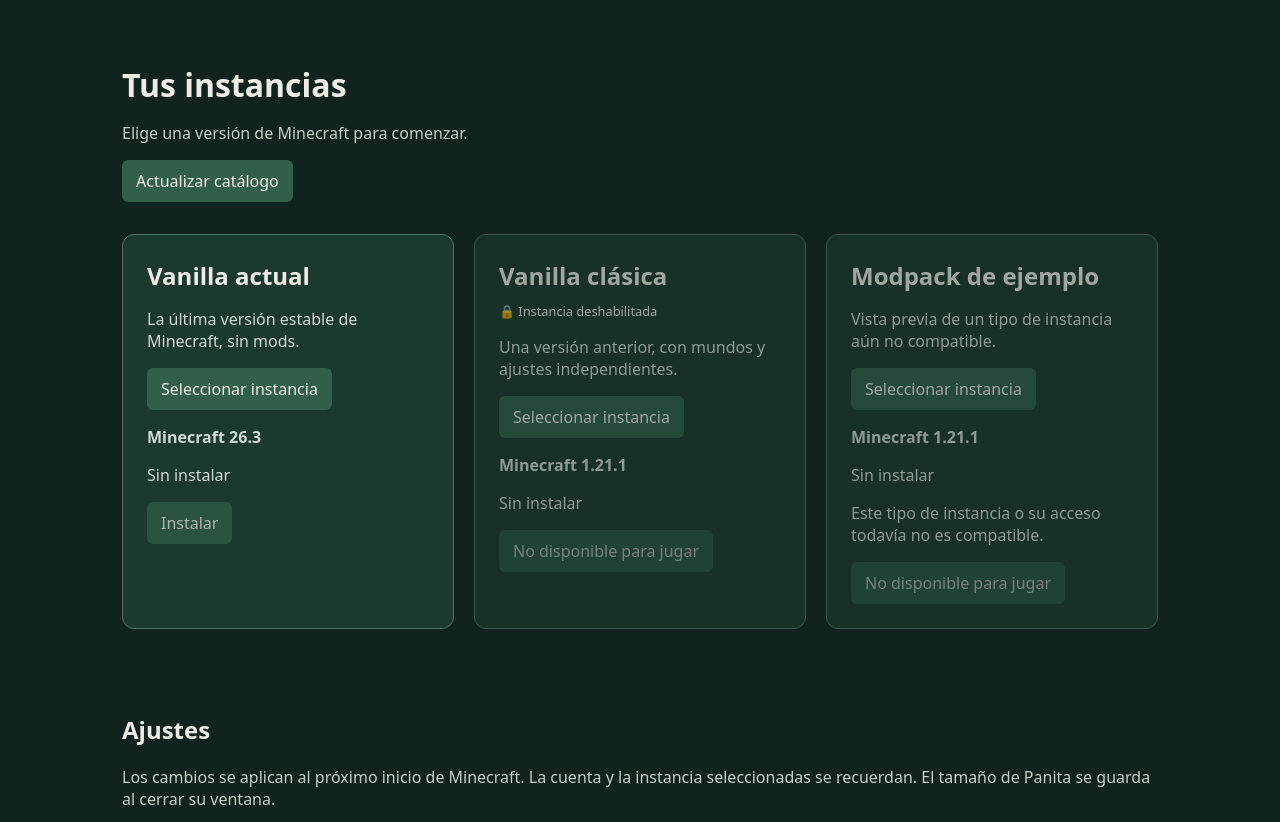
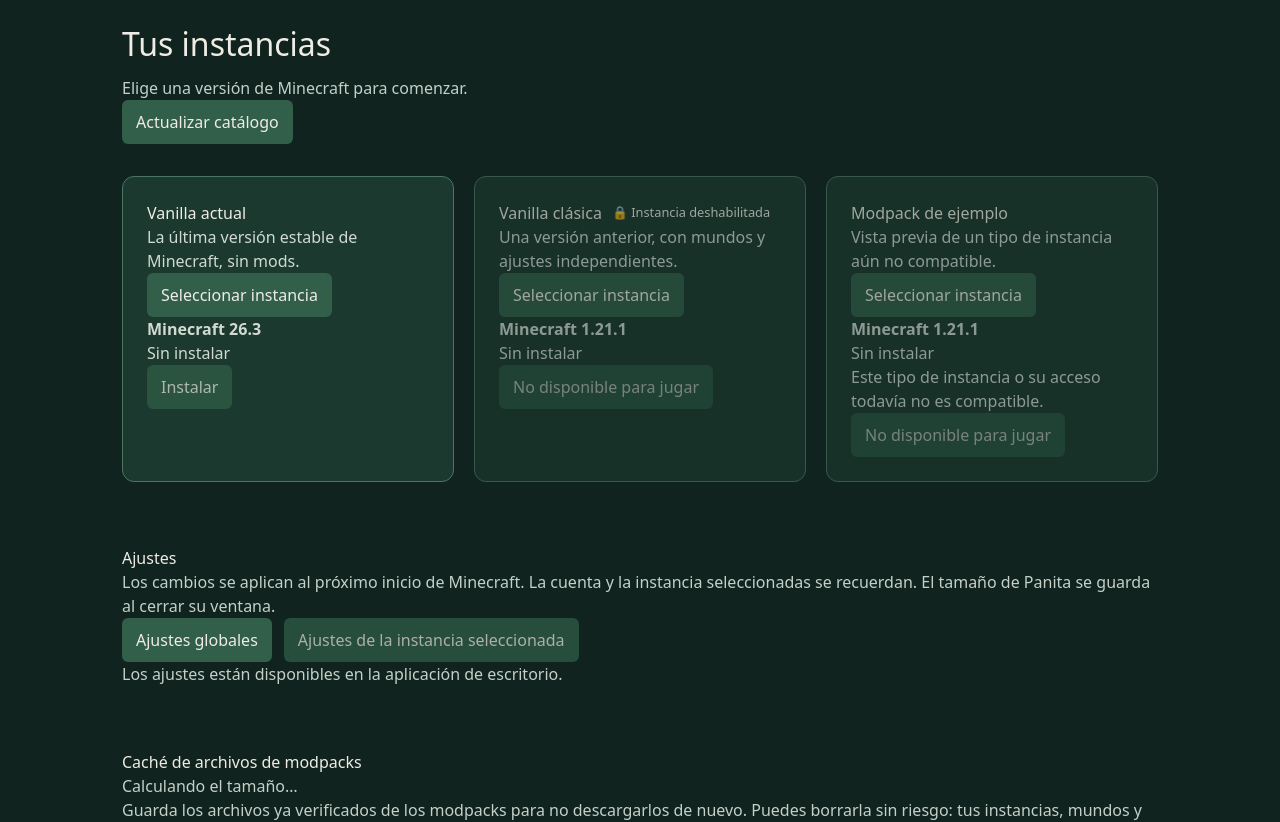
Before and after one commit to panitacraft/panita-client, a React (Vite) app in the folder ui/: page / in a window 1280 px wide. Shown: the part 201-1023 px from the top of the page. Built offline with nearby package versions, Linux system fonts and the light colour scheme.

Commit message:
ui, build: add Tailwind and shadcn component foundations

```diff
--- /dev/null
+++ b/ui/src/components/ui/button.tsx
@@ -0,0 +1,57 @@
+import * as React from "react"
+import { Slot } from "@radix-ui/react-slot"
+import { cva, type VariantProps } from "class-variance-authority"
+
+import { cn } from "@/lib/utils"
+
+const buttonVariants = cva(
+  "inline-flex items-center justify-center gap-2 whitespace-nowrap rounded-md text-sm font-medium transition-colors focus-visible:outline-none focus-visible:ring-1 focus-visible:ring-ring disabled:pointer-events-none disabled:opacity-50 [&_svg]:pointer-events-none [&_svg]:size-4 [&_svg]:shrink-0",
+  {
+    variants: {
+      variant: {
+        default:
+          "bg-primary text-primary-foreground shadow hover:bg-primary/90",
+        destructive:
+          "bg-destructive text-destructive-foreground shadow-sm hover:bg-destructive/90",
+        outline:
+          "border border-input bg-background shadow-sm hover:bg-accent hover:text-accent-foreground",
+        secondary:
+          "bg-secondary text-secondary-foreground shadow-sm hover:bg-secondary/80",
+        ghost: "hover:bg-accent hover:text-accent-foreground",
+        link: "text-primary underline-offset-4 hover:underline",
+      },
+      size: {
+        default: "h-9 px-4 py-2",
+        sm: "h-8 rounded-md px-3 text-xs",
+        lg: "h-10 rounded-md px-8",
+        icon: "h-9 w-9",
+      },
+    },
+    defaultVariants: {
+      variant: "default",
+      size: "default",
+    },
+  }
+)
+
+export interface ButtonProps
+  extends React.ButtonHTMLAttributes<HTMLButtonElement>,
+    VariantProps<typeof buttonVariants> {
+  asChild?: boolean
+}
+
+const Button = React.forwardRef<HTMLButtonElement, ButtonProps>(
+  ({ className, variant, size, asChild = false, ...props }, ref) => {
+    const Comp = asChild ? Slot : "button"
+    return (
+      <Comp
+        className={cn(buttonVariants({ variant, size, className }))}
+        ref={ref}
+        {...props}
+      />
+    )
+  }
+)
+Button.displayName = "Button"
+
+export { Button, buttonVariants }
--- /dev/null
+++ b/ui/src/components/ui/dialog.tsx
@@ -0,0 +1,122 @@
+"use client"
+
+import * as React from "react"
+import * as DialogPrimitive from "@radix-ui/react-dialog"
+import { X } from "lucide-react"
+
+import { cn } from "@/lib/utils"
+
+const Dialog = DialogPrimitive.Root
+
+const DialogTrigger = DialogPrimitive.Trigger
+
+const DialogPortal = DialogPrimitive.Portal
+
+const DialogClose = DialogPrimitive.Close
+
+const DialogOverlay = React.forwardRef<
+  React.ElementRef<typeof DialogPrimitive.Overlay>,
+  React.ComponentPropsWithoutRef<typeof DialogPrimitive.Overlay>
+>(({ className, ...props }, ref) => (
+  <DialogPrimitive.Overlay
+    ref={ref}
+    className={cn(
+      "fixed inset-0 z-50 bg-black/80  data-[state=open]:animate-in data-[state=closed]:animate-out data-[state=closed]:fade-out-0 data-[state=open]:fade-in-0",
+      className
+    )}
+    {...props}
+  />
+))
+DialogOverlay.displayName = DialogPrimitive.Overlay.displayName
+
+const DialogContent = React.forwardRef<
+  React.ElementRef<typeof DialogPrimitive.Content>,
+  React.ComponentPropsWithoutRef<typeof DialogPrimitive.Content>
+>(({ className, children, ...props }, ref) => (
+  <DialogPortal>
+    <DialogOverlay />
+    <DialogPrimitive.Content
+      ref={ref}
+      className={cn(
+        "fixed left-[50%] top-[50%] z-50 grid w-full max-w-lg translate-x-[-50%] translate-y-[-50%] gap-4 border bg-background p-6 shadow-lg duration-200 data-[state=open]:animate-in data-[state=closed]:animate-out data-[state=closed]:fade-out-0 data-[state=open]:fade-in-0 data-[state=closed]:zoom-out-95 data-[state=open]:zoom-in-95 data-[state=closed]:slide-out-to-left-1/2 data-[state=closed]:slide-out-to-top-[48%] data-[state=open]:slide-in-from-left-1/2 data-[state=open]:slide-in-from-top-[48%] sm:rounded-lg",
+        className
+      )}
+      {...props}
+    >
+      {children}
+      <DialogPrimitive.Close className="absolute right-4 top-4 rounded-sm opacity-70 ring-offset-background transition-opacity hover:opacity-100 focus:outline-none focus:ring-2 focus:ring-ring focus:ring-offset-2 disabled:pointer-events-none data-[state=open]:bg-accent data-[state=open]:text-muted-foreground">
+        <X className="h-4 w-4" />
+        <span className="sr-only">Cerrar</span>
+      </DialogPrimitive.Close>
+    </DialogPrimitive.Content>
+  </DialogPortal>
+))
+DialogContent.displayName = DialogPrimitive.Content.displayName
+
+const DialogHeader = ({
+  className,
+  ...props
+}: React.HTMLAttributes<HTMLDivElement>) => (
+  <div
+    className={cn(
+      "flex flex-col space-y-1.5 text-center sm:text-left",
+      className
+    )}
+    {...props}
+  />
+)
+DialogHeader.displayName = "DialogHeader"
+
+const DialogFooter = ({
+  className,
+  ...props
+}: React.HTMLAttributes<HTMLDivElement>) => (
+  <div
+    className={cn(
+      "flex flex-col-reverse sm:flex-row sm:justify-end sm:space-x-2",
+      className
+    )}
+    {...props}
+  />
+)
+DialogFooter.displayName = "DialogFooter"
+
+const DialogTitle = React.forwardRef<
+  React.ElementRef<typeof DialogPrimitive.Title>,
+  React.ComponentPropsWithoutRef<typeof DialogPrimitive.Title>
+>(({ className, ...props }, ref) => (
+  <DialogPrimitive.Title
+    ref={ref}
+    className={cn(
+      "text-lg font-semibold leading-none tracking-tight",
+      className
+    )}
+    {...props}
+  />
+))
+DialogTitle.displayName = DialogPrimitive.Title.displayName
+
+const DialogDescription = React.forwardRef<
+  React.ElementRef<typeof DialogPrimitive.Description>,
+  React.ComponentPropsWithoutRef<typeof DialogPrimitive.Description>
+>(({ className, ...props }, ref) => (
+  <DialogPrimitive.Description
+    ref={ref}
+    className={cn("text-sm text-muted-foreground", className)}
+    {...props}
+  />
+))
+DialogDescription.displayName = DialogPrimitive.Description.displayName
+
+export {
+  Dialog,
+  DialogPortal,
+  DialogOverlay,
+  DialogTrigger,
+  DialogClose,
+  DialogContent,
+  DialogHeader,
+  DialogFooter,
+  DialogTitle,
+  DialogDescription,
+}
--- /dev/null
+++ b/ui/src/lib/utils.ts
@@ -0,0 +1,6 @@
+import { clsx, type ClassValue } from 'clsx';
+import { twMerge } from 'tailwind-merge';
+
+export function cn(...inputs: ClassValue[]) {
+  return twMerge(clsx(inputs));
+}
--- a/ui/src/style.css
+++ b/ui/src/style.css
@@ -1,3 +1,24 @@
+@import "tailwindcss";
+
+@theme inline {
+  --color-background: #141414;
+  --color-foreground: #F9FFF8;
+  --color-primary: #54A636;
+  --color-primary-foreground: #141414;
+  --color-secondary: #1B1B1B;
+  --color-secondary-foreground: #F9FFF8;
+  --color-muted: #1B1B1B;
+  --color-muted-foreground: #BABABA;
+  --color-accent: #E4FFDA;
+  --color-accent-foreground: #141414;
+  --color-border: #515151;
+  --color-input: #515151;
+  --color-ring: #E4FFDA;
+  --color-destructive: #FCA5A5;
+  --color-destructive-foreground: #141414;
+}
+
+@layer base {
 :root {
   font-family: system-ui, sans-serif;
   color: #efece5;
@@ -90,3 +111,5 @@
 .activation-panel { padding-bottom: 0; }
 .activation-panel h2 { margin-top: 0; }
 .activation-panel > p span { color: #bdc9bd; font-size: .85rem; margin-left: 8px; }
+
+}
--- a/ui/tsconfig.json
+++ b/ui/tsconfig.json
@@ -1,5 +1,6 @@
 {
   "compilerOptions": {
+    "paths": { "@/*": ["./src/*"] },
     "target": "ES2022",
     "lib": ["ES2022", "DOM", "DOM.Iterable"],
     "module": "ESNext",
--- a/ui/vite.config.ts
+++ b/ui/vite.config.ts
@@ -1,8 +1,10 @@
 import { defineConfig } from 'vite';
 import react from '@vitejs/plugin-react';
+import tailwindcss from '@tailwindcss/vite';
 
 export default defineConfig({
-  plugins: [react()],
+  resolve: { alias: { '@': decodeURIComponent(new URL('./src', import.meta.url).pathname).replace(/^\/(\w:)/, '$1') } },
+  plugins: [react(), tailwindcss()],
   clearScreen: false,
   server: { host: '127.0.0.1', port: 1420, strictPort: true },
 });
```
Also changed, not shown: ui/package.json (+9 -1 lines), ui/components.json (added), 1 other file (tests, documents, lock files or other folders).
